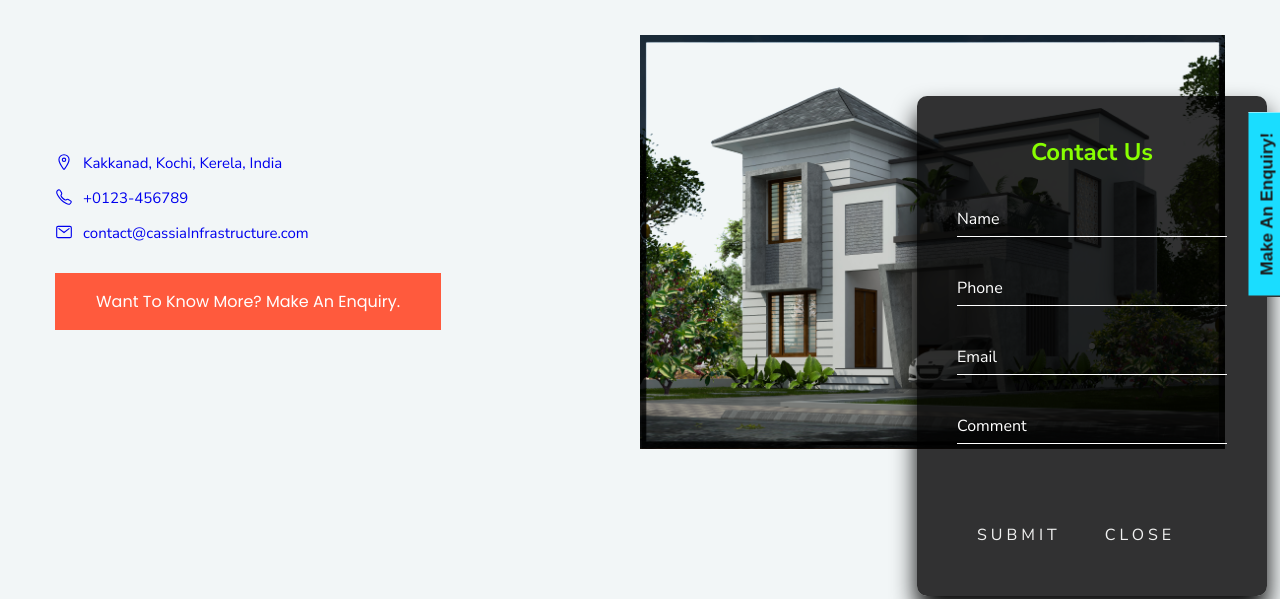
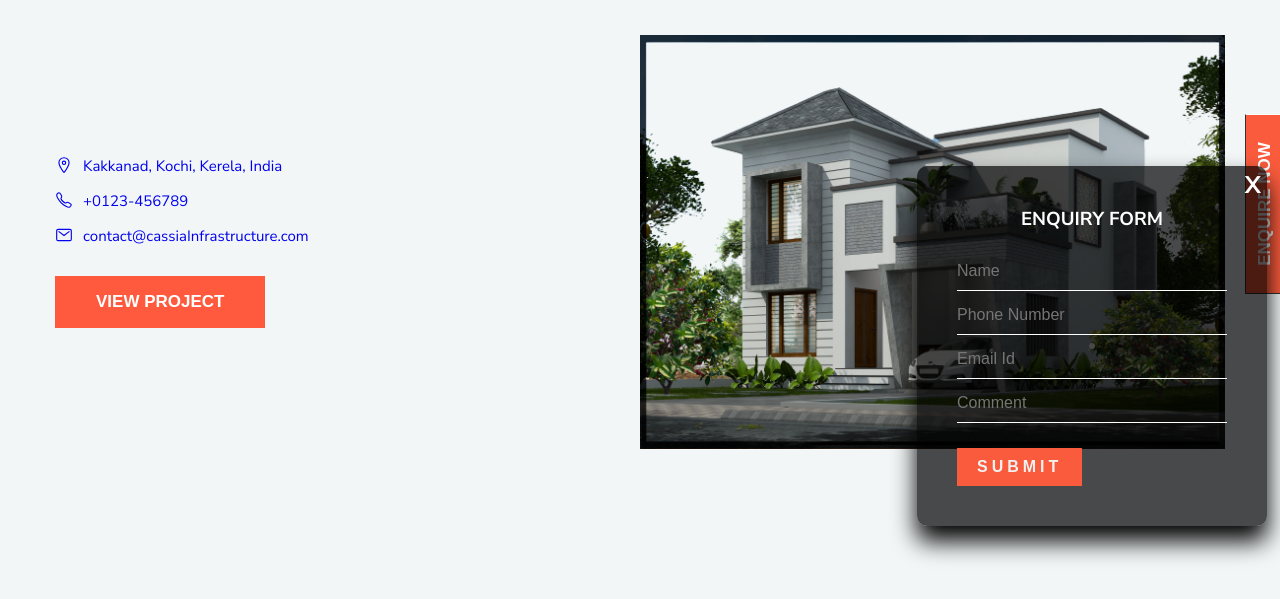
Before and after one commit to Anchaljaiswal1/Cassia-Orchards, a plain HTML site: page contact.html in a window 1280 px wide. Both pictures are taken after a click on the button "Contact Us". Shown: the part 201-800 px from the top of the page. Drawn offline with nearby package versions, Linux system fonts and the light colour scheme.

Commit message:
Fixed Form CSS

```diff
--- a/assets/css/style.css
+++ b/assets/css/style.css
@@ -172,31 +172,16 @@ button, a { transition: var(--transition); }
   position: relative;
   background: var(--orange-soda);
   color: var(--white);
-  font-family: var(--ff-poppins);
-  font-size: var(--fs-5);
   text-transform: var(--text-transform, capitalize);
   border: 1px solid var(--orange-soda);
+  font-family: Arial, sans-serif;
+  font-size: 17px;
+  font-weight: bold;
   padding: 10px 20px;
   z-index: 1;
 }
 
-.btn:is(:hover, :focus) {
-  background: var(--black);
-  color: var(--dark-jungle-green);
-  border-color: var(--black);
-}
-
-.btn::before {
-  content: "";
-  position: absolute;
-  top: 0;
-  left: 0;
-  width: 0;
-  height: 100%;
-  background: var(--white);
-  transition: var(--transition);
-  z-index: -1;
-}
+
 
 .btn:is(:hover, :focus)::before { width: 100%; }
 
--- a/contact.html
+++ b/contact.html
@@ -203,30 +203,26 @@
 
             </ul>
 
-            <button class="btn" onclick="openForm()">Want to know more? Make An Enquiry.</button>
+            <button class="btn" onclick="location.href='orchards';"><b>VIEW PROJECT</b></button>
 
             <div class="form-popup" id="myForm">
               <div class="login-box" id="login-box">
-                <h2>Contact Us</h2>
+                <button type="button" class="close" onclick="closeForm()"><h2>X</h2></button>
+                <h3>ENQUIRY FORM</h3>
                 <form method="POST" onsubmit="return check();">
                   <div class="user-box">
-                    <input type="text" name="" required="" id="name">
-                    <label>Name</label>
+                    <input type="text" name="" required="" id="name" placeholder="Name">
                   </div>
                   <div class="user-box">
-                    <input type="text" name="" required="" id="phone">
-                    <label>Phone</label>
+                    <input type="tel" name="" required="" id="phone" placeholder="Phone Number">
                   </div>
                   <div class="user-box">
-                    <input type="text" name="" required="" id="email">
-                    <label>Email</label>
+                    <input type="text" name="" required="" id="email" placeholder="Email Id">
                   </div>
                   <div class="user-box">
-                    <input type="text" name="" required="" id="comment">
-                    <label>Comment</label>
+                    <input type="text" name="" required="" id="comment" placeholder="Comment">
                   </div>
                   <button type="submit" onclick="check(event)" name="Submit">Submit</button>
-                  <button type="button" onclick="closeForm()">Close</button>
                   <span class="span" id='message'>{{msg}}</span>
                 </form>
               </div>
@@ -352,7 +348,7 @@
 
   </footer>
   <div class="sticky">
-    <button class="btn" onclick="openForm()">Make an Enquiry!</button>
+    <button class="header-top-btn" onclick="openForm()">Enquire Now</button>
   </div>
 
   <!--
@@ -399,7 +395,7 @@
               element.classList.add('success');
           }
       }).then(function(data) {
-          document.getElementById('message').innerHTML = "Thank you for getting in touch! We appreciate you contacting us. One of our colleagues will get back in touch with you soon!Have a great day!";
+          document.getElementById('message').innerHTML = "Message Sent Successfully.";
           element.classList.add('success');
       }).catch(function(error) {
           document.getElementById('message').innerHTML = "Success";
--- a/custom.css
+++ b/custom.css
@@ -20,15 +20,15 @@
     width: 350px;
     padding: 40px;
     transform: translate(-50%, -50%);
-    background: rgba(0, 0, 0, .8);
+    background: rgba(0, 0, 0, .7);
     box-sizing: border-box;
     box-shadow: 0 15px 25px rgba(0, 0, 0, 1);
     border-radius: 10px;
   }
 
-  .login-box h2 {
-    margin: 0 0 30px;
-    color: rgb(136, 255, 0);
+  .login-box h3 {
+    margin: 0 0 20px;
+    color: rgb(255, 255, 255);
     text-align: center;
   }
 
@@ -36,8 +36,15 @@
     display: none;
   }
 
+  .login-box .close {
+    position: absolute;
+    bottom: 325px;
+    color: #fff;
+    right: 6px;
+  }
+
   .login-box .span.success {
-    margin: 0 0 30px;
+    margin: 0 0 20px;
     display: block;
     color: rgb(136, 255, 0);
     text-align: center;
@@ -52,23 +59,13 @@
     padding: 10px 0;
     font-size: 16px;
     color: #fff;
-    margin-bottom: 30px;
+    margin-bottom: 5px;
     border: none;
     border-bottom: 1px solid #fff;
     outline: none;
     background: transparent;
   }
 
-  .login-box .user-box label {
-    position: absolute;
-    top: 0;
-    left: 0;
-    padding: 10px 0;
-    font-size: 16px;
-    color: #fff;
-    pointer-events: none;
-    transition: .5s;
-  }
 
   .login-box .user-box input:focus~label,
   .login-box .user-box input:valid~label {
@@ -83,23 +80,16 @@
     display: inline-block;
     padding: 10px 20px;
     color: #f1f1f1;
+    font-family: Arial, sans-serif;
     font-size: 16px;
+    font-weight: bold;
     text-decoration: none;
     text-transform: uppercase;
     overflow: hidden;
     transition: .5s;
-    margin-top: 40px;
-    letter-spacing: 4px
-  }
-
-  .login-box button.hover {
-    background: #24deff;
-    color: #fff;
-    border-radius: 10px;
-    box-shadow: 0 0 5px #24deff,
-      0 0 25px #24deff,
-      0 0 50px #24deff,
-      0 0 100px #24deff;
+    margin-top: 20px;
+    letter-spacing: 4px;
+    background: #fa5b3d;
   }
 
   .sticky {
@@ -109,7 +99,7 @@
     width: 105px;
     height: 0px;
     text-align: right;
-    z-index: 9999;
+    z-index: 8;
     margin-top: -15px;
   }
 
@@ -120,15 +110,16 @@
     -o-transform: rotate(-90deg);
     filter: progid:DXImageTransform.Microsoft.BasicImage(rotation=3);
     display: block;
-    background: rgb(26, 221, 255);
+    background: #fa5b3d;
     text-align: center;
     height: 40px;
-    width: 185px;
+    width: 180px;
     padding: 8px 16px;
-    color: rgb(27, 27, 27);
+    color: rgb(255, 255, 255);
     font-family: Arial, sans-serif;
     font-size: 17px;
     font-weight: bold;
+    text-transform: uppercase;
     text-decoration: none;
     border-bottom: solid 1px #333;
     border-left: solid 1px #333;
@@ -138,5 +129,5 @@
   }
 
   .sticky button:hover {
-    background: #CCC;
+    background: #fa5b3d;
   }
```
Also changed, not shown: index.html (+7 -11 lines), orchards.html (+7 -11 lines).
